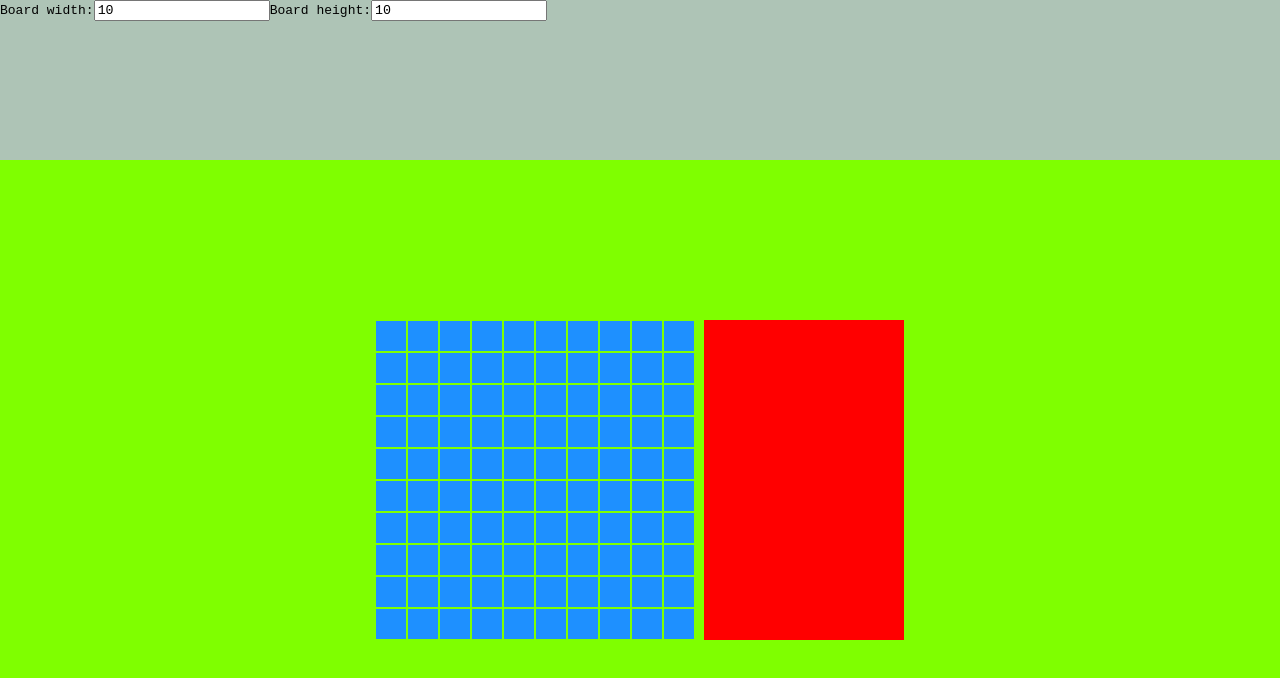
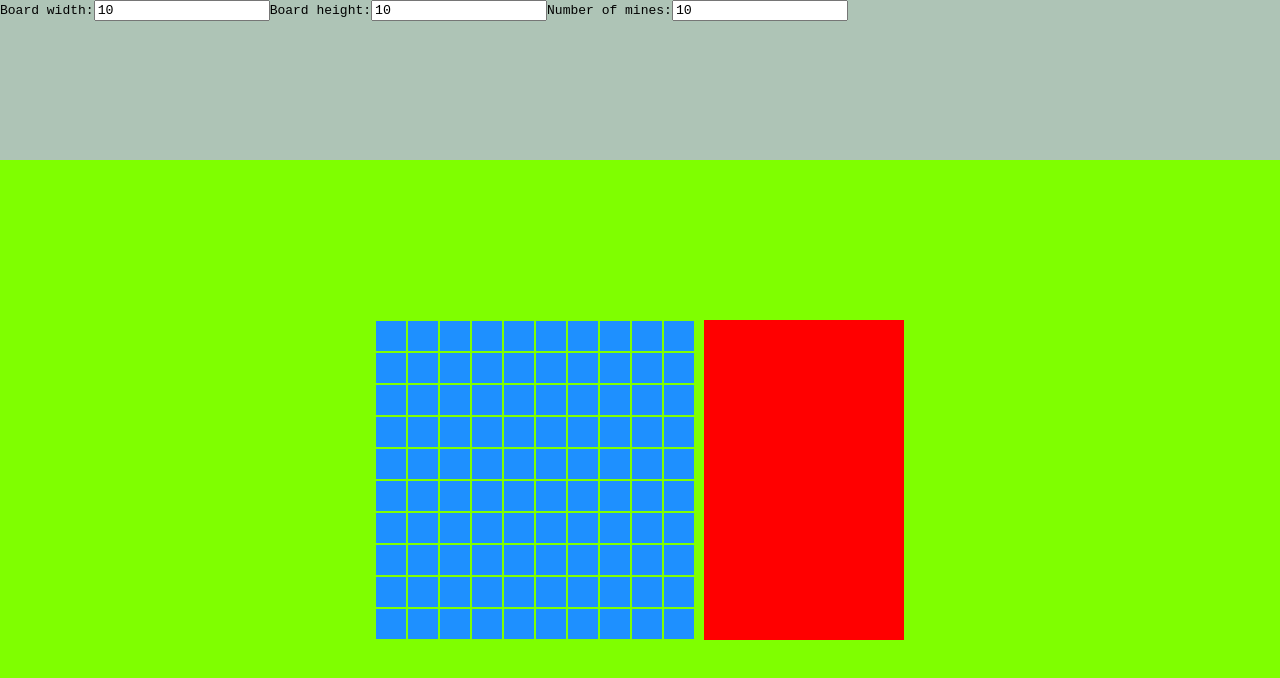
Before and after one commit to koshonson/minesweeper, a React (Vite) app: page / in a window 1280 px wide. Shown: the top 678 px of the page. Built offline with nearby package versions, Linux system fonts and the light colour scheme.

Commit message:
added number of mines piece of state

```diff
--- a/src/App.jsx
+++ b/src/App.jsx
@@ -10,13 +10,15 @@ const reducer = (state, action) => {
       return { ...state, width: action.payload };
     case 'set-height':
       return { ...state, height: action.payload };
+    case 'set-mines':
+      return { ...state, numMines: action.payload };
     default:
       return state;
   }
 };
 
 function App() {
-  const [state, dispatch] = useReducer(reducer, { width: 10, height: 10 });
+  const [state, dispatch] = useReducer(reducer, { width: 10, height: 10, numMines: 10 });
 
   return (
     <div className='container'>
--- a/src/components/ControlPanel.jsx
+++ b/src/components/ControlPanel.jsx
@@ -17,6 +17,13 @@ export const ControlPanel = ({ state, dispatch }) => {
         value={state.height}
         onChange={e => dispatch({ type: 'set-height', payload: e.target.value })}
       />
+      <label htmlFor='board-height'>Number of mines:</label>
+      <input
+        type='number'
+        name='num-mines'
+        value={state.numMines}
+        onChange={e => dispatch({ type: 'set-mines', payload: e.target.value })}
+      />
     </div>
   );
 };
```
